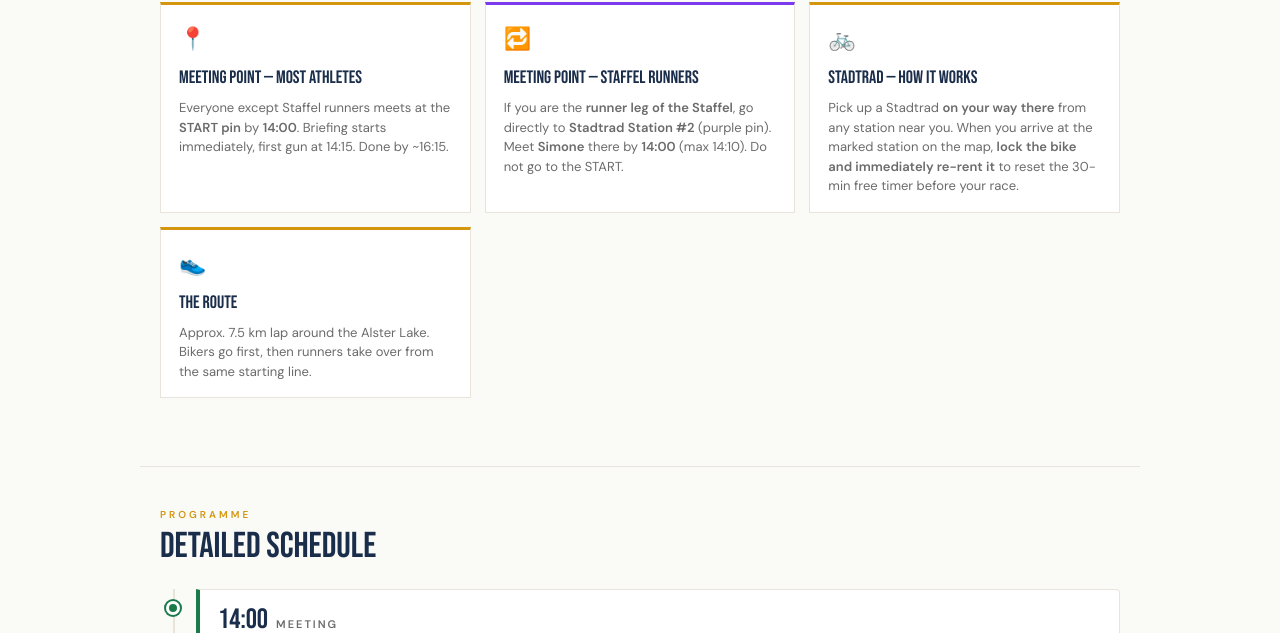
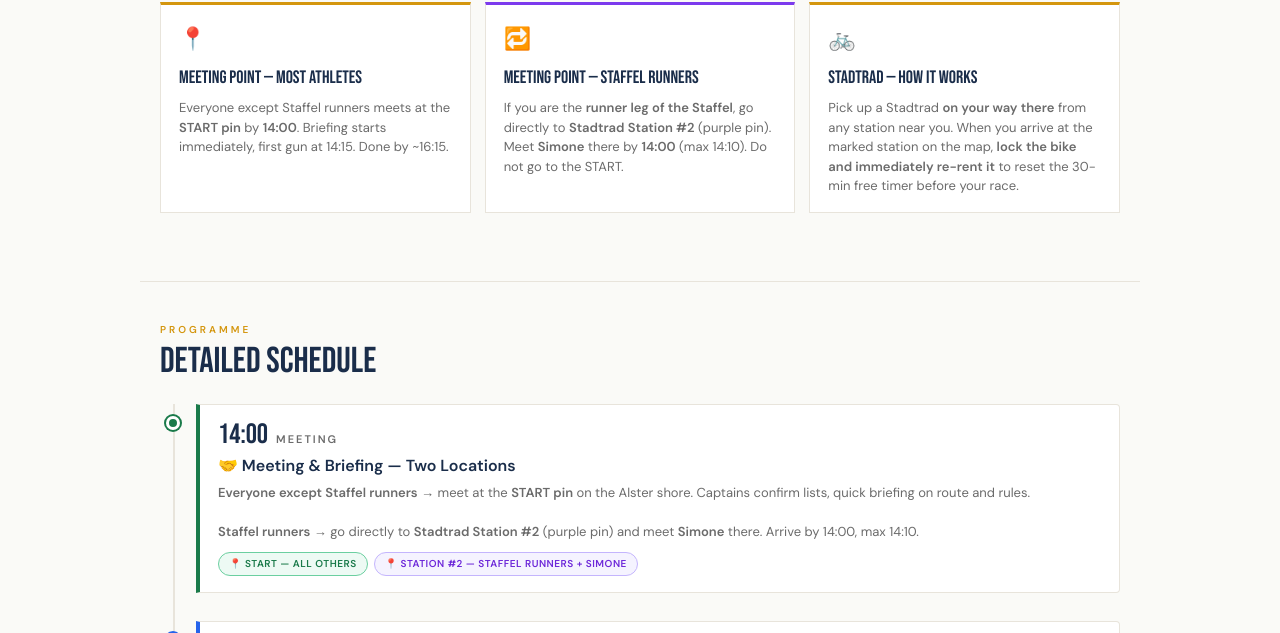
Before and after one commit to GabrieleMancini/Lab-Olympics, a plain HTML site: page saturday.html in a window 1280 px wide. Shown: the part 467-1100 px from the top of the page. Drawn offline with nearby package versions, Linux system fonts and the light colour scheme.

Commit message:
Update saturday.html

```diff
--- a/saturday.html
+++ b/saturday.html
@@ -196,11 +196,6 @@ footer { background: var(--navy); color: #fff; text-align: center; padding: 36px
       <div class="info-box-icon">🚲</div>
       <div class="info-box-title">Stadtrad — How It Works</div>
       <div class="info-box-body">Pick up a Stadtrad <strong>on your way there</strong> from any station near you. When you arrive at the marked station on the map, <strong>lock the bike and immediately re-rent it</strong> to reset the 30-min free timer before your race.</div>
-    </div>
-    <div class="info-box">
-      <div class="info-box-icon">👟</div>
-      <div class="info-box-title">The Route</div>
-      <div class="info-box-body">Approx. 7.5 km lap around the Alster Lake. Bikers go first, then runners take over from the same starting line.</div>
     </div>
   </div>
 </div>
```
